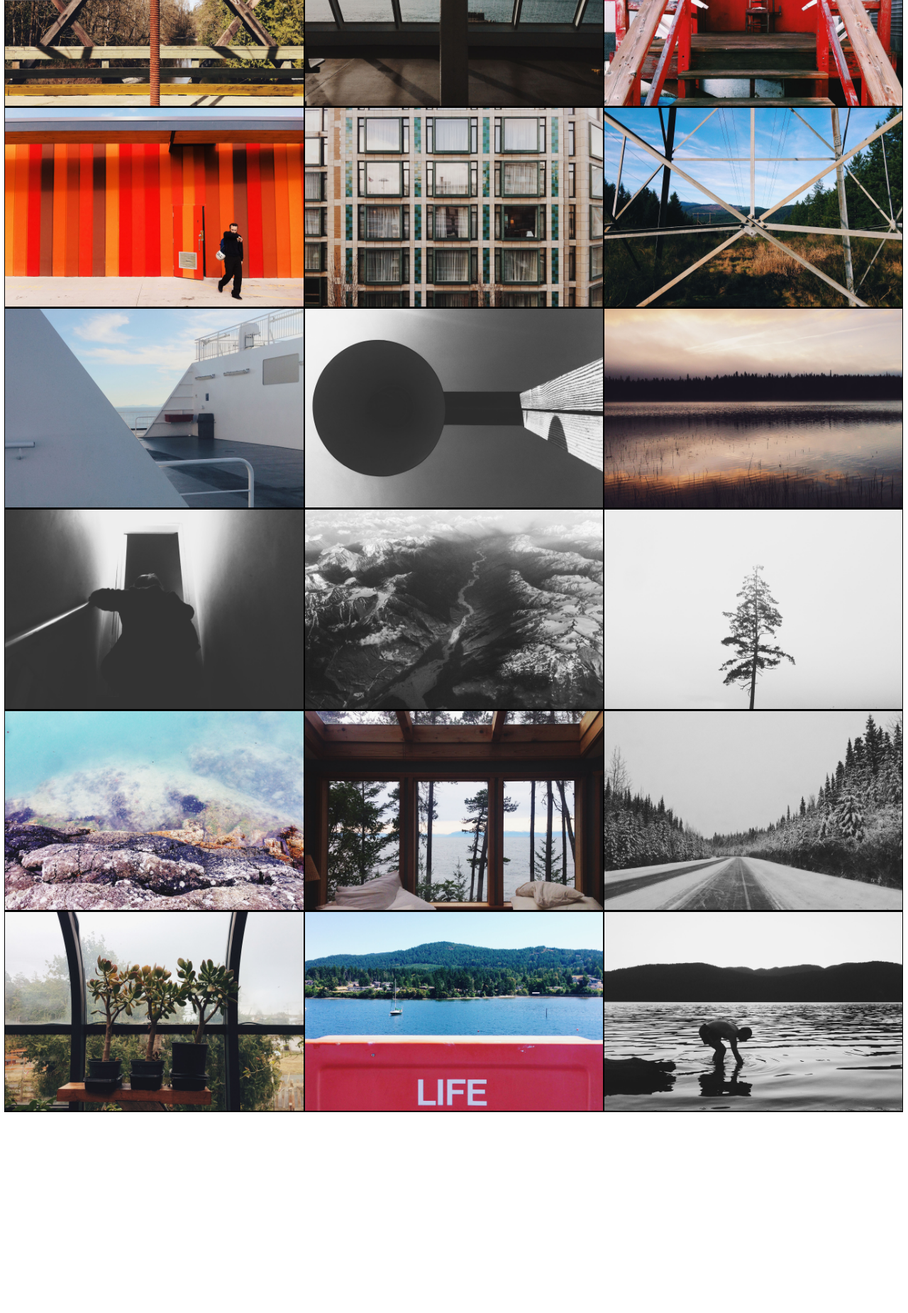
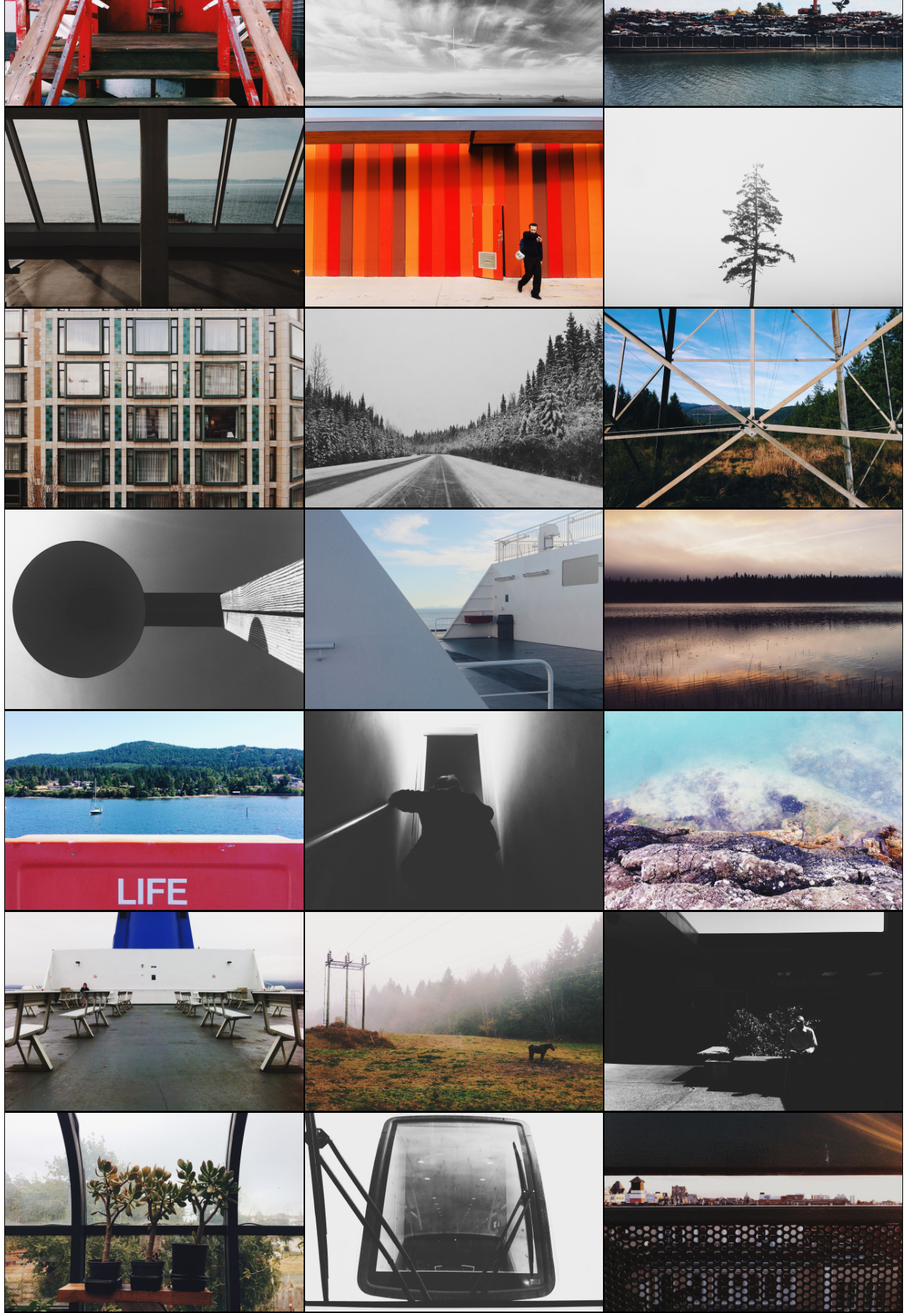
Before and after one commit to jleeisme/mobile-magic, a plain HTML site: page index.html in a window 1280 px wide. Shown: the part 780-2630 px from the top of the page at 71% size. Before the commit the page ends 2347 px from the top, so only its background shows below. Drawn offline with nearby package versions, Linux system fonts and the light colour scheme.

Commit message:
Ordered the images
Will likely need to reduce the size of all of them again

```diff
--- a/index.html
+++ b/index.html
@@ -47,8 +47,8 @@
       <div class="image-holder-inner">
 
         <figure class="image-box">
-          <a href="img/a.jpg" data-size="1200x800" itemprop="itemUrl">
-            <img src="img/a.jpg" itemprop="thumbnail" alt="caption3">
+          <a href="img/f.jpg" data-size="1200x800" itemprop="itemUrl">
+            <img src="img/f.jpg" itemprop="thumbnail" alt="caption3">
           </a>
           <figcaption>
             <h2>i will be a caption</h2>
@@ -65,6 +65,24 @@
         </figure>
 
         <figure class="image-box">
+          <a href="img/u.jpg" data-size="1200x800" itemprop="itemUrl">
+            <img src="img/u.jpg" itemprop="thumbnail" alt="caption3">
+          </a>
+          <figcaption>
+            <h2>i will be a caption</h2>
+          </figcaption>
+        </figure>
+
+        <figure class="image-box">
+          <a href="img/y.jpg" data-size="1200x800" itemprop="itemUrl">
+            <img src="img/y.jpg" itemprop="thumbnail" alt="caption3">
+          </a>
+          <figcaption>
+            <h2>i will be a caption</h2>
+          </figcaption>
+        </figure>
+
+        <figure class="image-box">
           <a href="img/c.jpg" data-size="1200x800" itemprop="itemUrl">
             <img src="img/c.jpg" itemprop="thumbnail" alt="caption3">
           </a>
@@ -72,6 +90,26 @@
             <h2>i will be a caption</h2>
           </figcaption>
         </figure>
+
+        <figure class="image-box">
+          <a href="img/g.jpg" data-size="1200x800" itemprop="itemUrl">
+            <img src="img/g.jpg" itemprop="thumbnail" alt="caption3">
+          </a>
+          <figcaption>
+            <h2>i will be a caption</h2>
+          </figcaption>
+        </figure>
+
+        <figure class="image-box">
+          <a href="img/i.jpg" data-size="1200x800" itemprop="itemUrl">
+            <img src="img/i.jpg" itemprop="thumbnail" alt="caption">
+          </a>
+          <figcaption>
+            <h2>I don't know</h2>
+          </figcaption>
+        </figure>
+
+
 
         <figure class="image-box">
           <a href="img/d.jpg" data-size="1200x800" itemprop="itemUrl">
@@ -91,23 +129,9 @@
           </figcaption>
         </figure>
 
-        <figure class="image-box">
-          <a href="img/f.jpg" data-size="1200x800" itemprop="itemUrl">
-            <img src="img/f.jpg" itemprop="thumbnail" alt="caption3">
-          </a>
-          <figcaption>
-            <h2>i will be a caption</h2>
-          </figcaption>
-        </figure>
 
-        <figure class="image-box">
-          <a href="img/g.jpg" data-size="1200x800" itemprop="itemUrl">
-            <img src="img/g.jpg" itemprop="thumbnail" alt="caption3">
-          </a>
-          <figcaption>
-            <h2>i will be a caption</h2>
-          </figcaption>
-        </figure>
+
+
 
         <figure class="image-box">
           <a href="img/h.jpg" data-size="1200x800" itemprop="itemUrl">
@@ -118,18 +142,20 @@
           </figcaption>
         </figure>
 
+
+
         <figure class="image-box">
-          <a href="img/i.jpg" data-size="1200x800" itemprop="itemUrl">
-            <img src="img/i.jpg" itemprop="thumbnail" alt="caption">
+          <a href="img/j.jpg" data-size="1200x800" itemprop="itemUrl">
+            <img src="img/j.jpg" itemprop="thumbnail" alt="caption2">
           </a>
           <figcaption>
-            <h2>I don't know</h2>
+            <h2>i will be a caption</h2>
           </figcaption>
         </figure>
 
         <figure class="image-box">
-          <a href="img/j.jpg" data-size="1200x800" itemprop="itemUrl">
-            <img src="img/j.jpg" itemprop="thumbnail" alt="caption2">
+          <a href="img/s.jpg" data-size="1200x800" itemprop="itemUrl">
+            <img src="img/s.jpg" itemprop="thumbnail" alt="caption3">
           </a>
           <figcaption>
             <h2>i will be a caption</h2>
@@ -146,8 +172,8 @@
         </figure>
 
         <figure class="image-box">
-          <a href="img/l.jpg" data-size="1200x800" itemprop="itemUrl">
-            <img src="img/l.jpg" itemprop="thumbnail" alt="caption3">
+          <a href="img/v.jpg" data-size="1200x800" itemprop="itemUrl">
+            <img src="img/v.jpg" itemprop="thumbnail" alt="caption3">
           </a>
           <figcaption>
             <h2>i will be a caption</h2>
@@ -155,8 +181,8 @@
         </figure>
 
         <figure class="image-box">
-          <a href="img/m.jpg" data-size="1200x800" itemprop="itemUrl">
-            <img src="img/m.jpg" itemprop="thumbnail" alt="caption3">
+          <a href="img/l.jpg" data-size="1200x800" itemprop="itemUrl">
+            <img src="img/l.jpg" itemprop="thumbnail" alt="caption3">
           </a>
           <figcaption>
             <h2>i will be a caption</h2>
@@ -173,8 +199,28 @@
         </figure>
 
         <figure class="image-box">
+          <a href="img/m.jpg" data-size="1200x800" itemprop="itemUrl">
+            <img src="img/m.jpg" itemprop="thumbnail" alt="caption3">
+          </a>
+          <figcaption>
+            <h2>i will be a caption</h2>
+          </figcaption>
+        </figure>
+
+
+
+        <figure class="image-box">
           <a href="img/o.jpg" data-size="1200x800" itemprop="itemUrl">
             <img src="img/o.jpg" itemprop="thumbnail" alt="caption3">
+          </a>
+          <figcaption>
+            <h2>i will be a caption</h2>
+          </figcaption>
+        </figure>
+
+        <figure class="image-box">
+          <a href="img/x.jpg" data-size="1200x800" itemprop="itemUrl">
+            <img src="img/x.jpg" itemprop="thumbnail" alt="caption3">
           </a>
           <figcaption>
             <h2>i will be a caption</h2>
@@ -190,23 +236,16 @@
           </figcaption>
         </figure>
 
-        <figure class="image-box">
+        <!-- <figure class="image-box">
           <a href="img/q.jpg" data-size="1200x800" itemprop="itemUrl">
             <img src="img/q.jpg" itemprop="thumbnail" alt="caption3">
           </a>
           <figcaption>
             <h2>i will be a caption</h2>
           </figcaption>
-        </figure>
+        </figure> -->
 
-        <figure class="image-box">
-          <a href="img/s.jpg" data-size="1200x800" itemprop="itemUrl">
-            <img src="img/s.jpg" itemprop="thumbnail" alt="caption3">
-          </a>
-          <figcaption>
-            <h2>i will be a caption</h2>
-          </figcaption>
-        </figure>
+
 
         <figure class="image-box">
           <a href="img/t.jpg" data-size="1200x800" itemprop="itemUrl">
@@ -218,8 +257,8 @@
         </figure>
 
         <figure class="image-box">
-          <a href="img/u.jpg" data-size="1200x800" itemprop="itemUrl">
-            <img src="img/u.jpg" itemprop="thumbnail" alt="caption3">
+          <a href="img/bb.jpg" data-size="1200x800" itemprop="itemUrl">
+            <img src="img/bb.jpg" itemprop="thumbnail" alt="caption3">
           </a>
           <figcaption>
             <h2>i will be a caption</h2>
@@ -227,8 +266,19 @@
         </figure>
 
         <figure class="image-box">
-          <a href="img/v.jpg" data-size="1200x800" itemprop="itemUrl">
-            <img src="img/v.jpg" itemprop="thumbnail" alt="caption3">
+          <a href="img/aa.jpg" data-size="1200x800" itemprop="itemUrl">
+            <img src="img/aa.jpg" itemprop="thumbnail" alt="caption3">
+          </a>
+          <figcaption>
+            <h2>i will be a caption</h2>
+          </figcaption>
+        </figure>
+
+
+
+        <figure class="image-box">
+          <a href="img/z.jpg" data-size="1200x800" itemprop="itemUrl">
+            <img src="img/z.jpg" itemprop="thumbnail" alt="caption3">
           </a>
           <figcaption>
             <h2>i will be a caption</h2>
@@ -245,8 +295,8 @@
         </figure>
 
         <figure class="image-box">
-          <a href="img/x.jpg" data-size="1200x800" itemprop="itemUrl">
-            <img src="img/x.jpg" itemprop="thumbnail" alt="caption3">
+          <a href="img/cc.jpg" data-size="1200x800" itemprop="itemUrl">
+            <img src="img/cc.jpg" itemprop="thumbnail" alt="caption3">
           </a>
           <figcaption>
             <h2>i will be a caption</h2>
@@ -254,8 +304,8 @@
         </figure>
 
         <figure class="image-box">
-          <a href="img/y.jpg" data-size="1200x800" itemprop="itemUrl">
-            <img src="img/y.jpg" itemprop="thumbnail" alt="caption3">
+          <a href="img/dd.jpg" data-size="1200x800" itemprop="itemUrl">
+            <img src="img/dd.jpg" itemprop="thumbnail" alt="caption3">
           </a>
           <figcaption>
             <h2>i will be a caption</h2>
```
Also changed, not shown: img/aa.jpg (added), img/bb.jpg (added), img/cc.jpg (added), img/dd.jpg (added), img/z.jpg (added).
